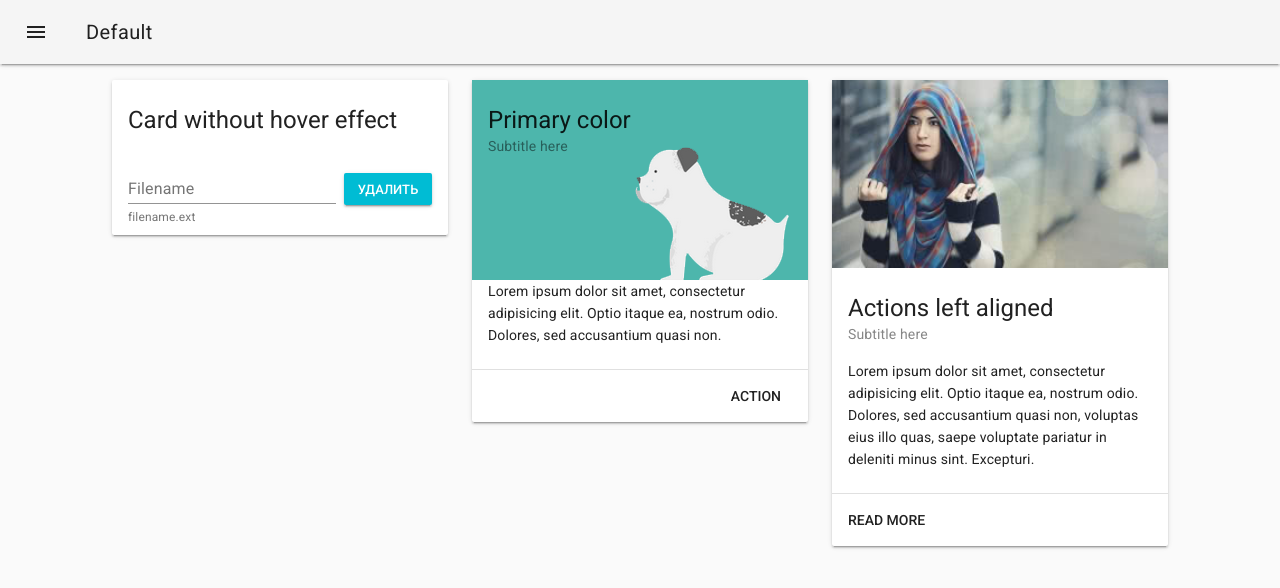
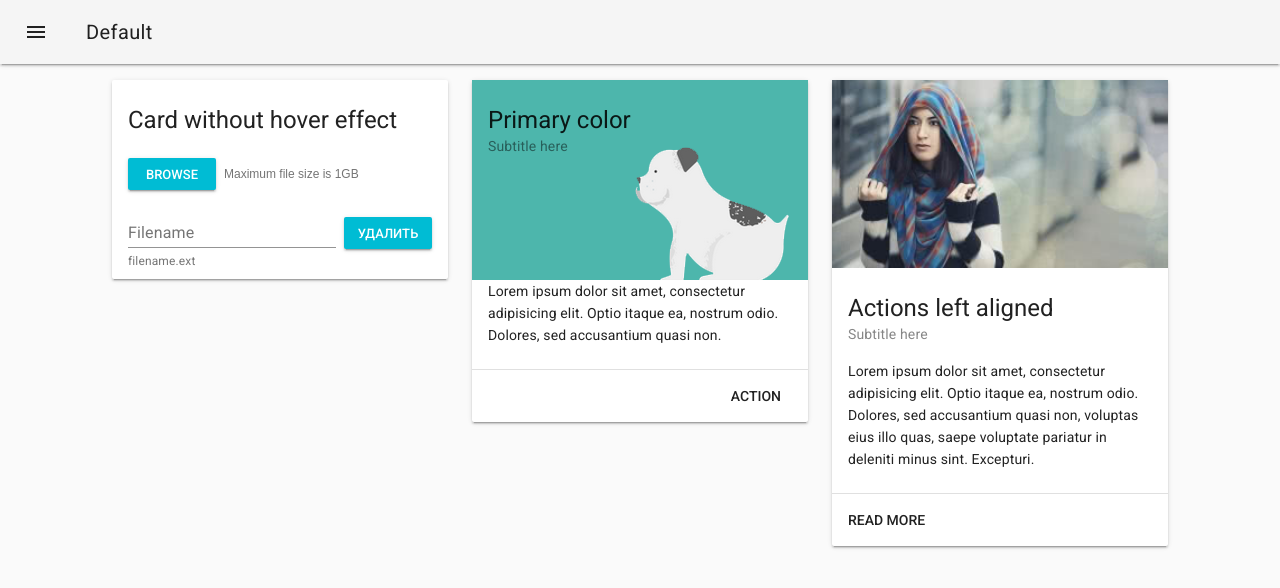
Before and after one commit to nalei/vue-typescript, a Vue app: page / in a window 1280 px wide. Shown: the top 588 px of the page. Built offline with nearby package versions, Linux system fonts and the light colour scheme.

Commit message:
file-work

```diff
--- a/src/components/FileWork.vue
+++ b/src/components/FileWork.vue
@@ -1,5 +1,10 @@
 <template lang="pug">
   .file-work
+    form#UPLOAD.file-upload
+      md-button.file-upload__button.md-dense.md-raised.md-primary Browse
+        input.file-upload__upload-input(v-on:change="browseFile", type='file', name='FileAttachment')
+      input.file-upload__upload-url(type='text', readonly='', placeholder='Maximum file size is 1GB')
+
     form#DELETE.file-work-form
       md-field
         label Filename
@@ -13,7 +18,12 @@ import { Component, Prop, Vue } from 'vue-property-decorator';
 
 @Component
 export default class FileWork extends Vue {
+  single: any = null;
   filename: string = '';
+  browseFile() {
+    // eslint-disable-next-line
+    console.log('Browse');
+  }
 }
 </script>
 
@@ -22,6 +32,7 @@ export default class FileWork extends Vue {
   .file-work-form {
     display: flex;
     align-items: flex-end;
+
     .md-field {
       margin-bottom: 7px;
     }
@@ -30,5 +41,36 @@ export default class FileWork extends Vue {
       margin-right: 0;
     }
   }
+  .file-upload {
+    display: flex;
+    align-items: center;
+    .md-button-content {
+      position: static;
+    }
+    &__button.md-primary {
+      position: relative;
+      color: #fff !important;
+      margin-left: 0;
+    }
+    &__upload-input {
+      position: absolute;
+      top: 0;
+      right: 0;
+      margin: 0;
+      padding: 0;
+      z-index: 10;
+      font-size: 20px;
+      cursor: pointer;
+      height: 33px;
+      opacity: 0;
+      filter: alpha(opacity=0);
+    }
+    &__upload-url {
+      border: none;
+      font-size: 12px;
+      padding-left: 0;
+      width: 250px;
+    }
+  }
 }
 </style>
```
